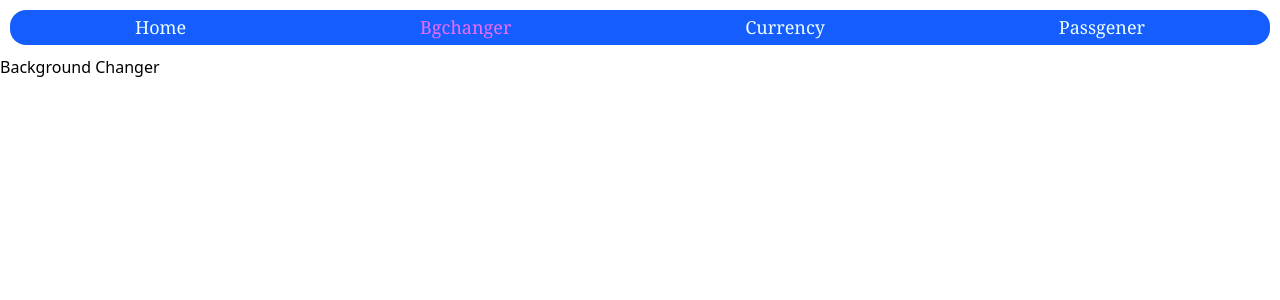
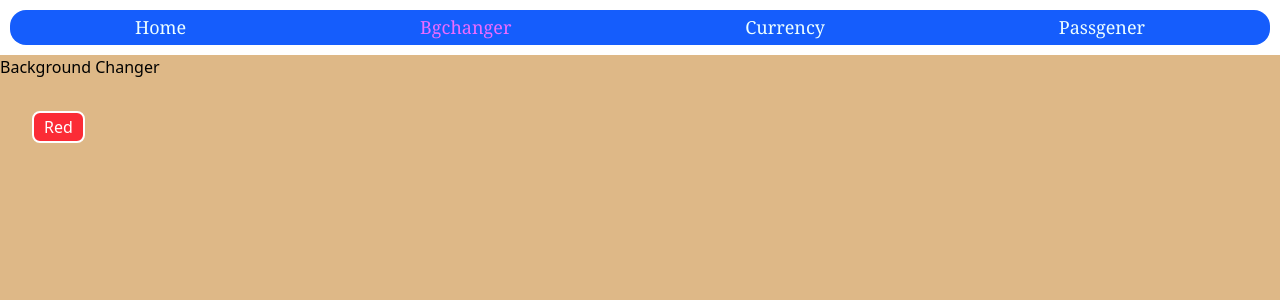
Before and after one commit to rahulbhongade358/projects, a React app in the folder allprojects/: page /bgchanger in a window 1280 px wide. Shown: the top 300 px of the page. Built offline with nearby package versions, Linux system fonts and the light colour scheme; the HTML template or start-up script is replaced by a standard one.

Commit message:
set up for BG Changer

```diff
--- a/allprojects/src/components/Bgchanger.jsx
+++ b/allprojects/src/components/Bgchanger.jsx
@@ -1,9 +1,17 @@
-import React from 'react'
+import React, { useState } from 'react'
 
 function Bgchanger() {
+  const [color, setcolor] = useState("burlywood")
+
   return (
-    <div>
+    <div className="w-full h-screen duration-200"
+    style={{backgroundColor: color}}>
       <h2>Background Changer</h2>
+      <button
+      onClick={()=>(setcolor('red'))}
+      className="h-8 m-8 cursor-pointer p-2.5 border-2 bg-red-500 text-white hover:bg-red-600 transition duration-300 flex items-center justify-center rounded-lg">
+  Red
+</button>
     </div>
   )
 }
```
